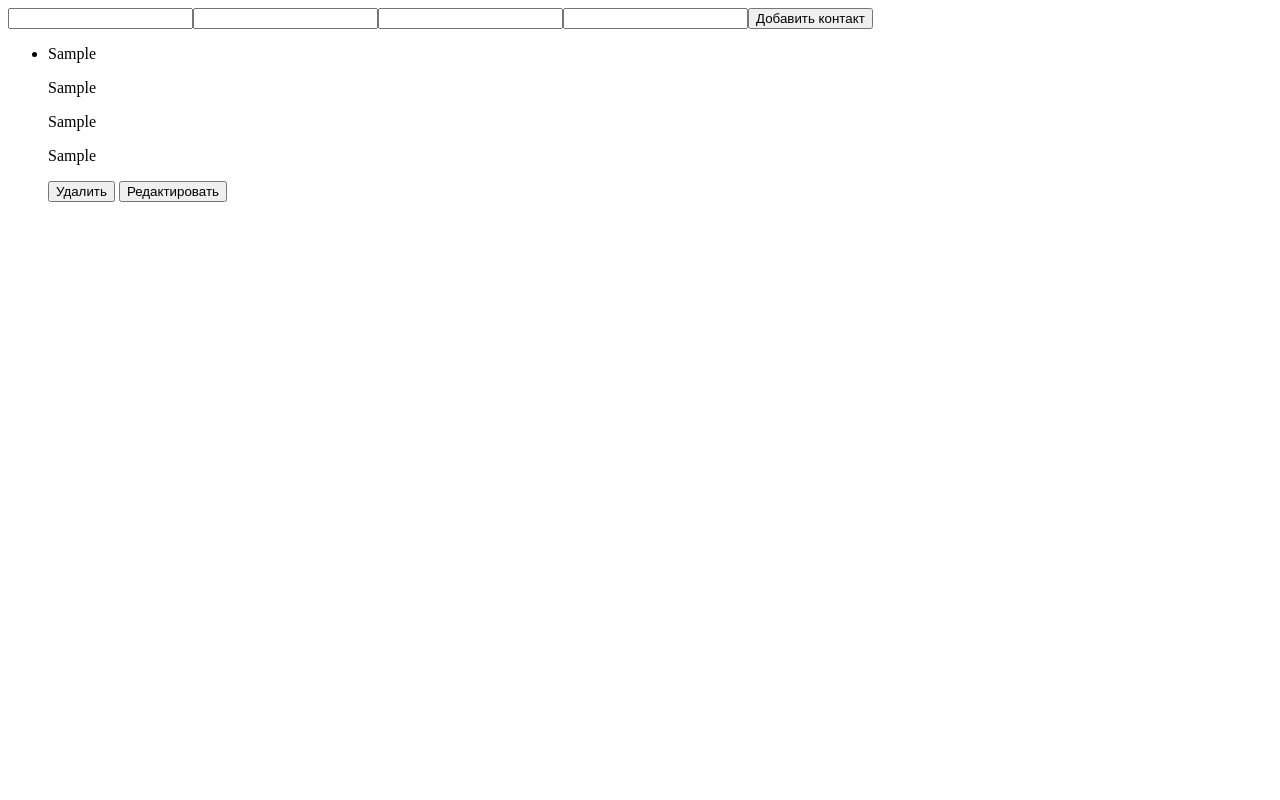
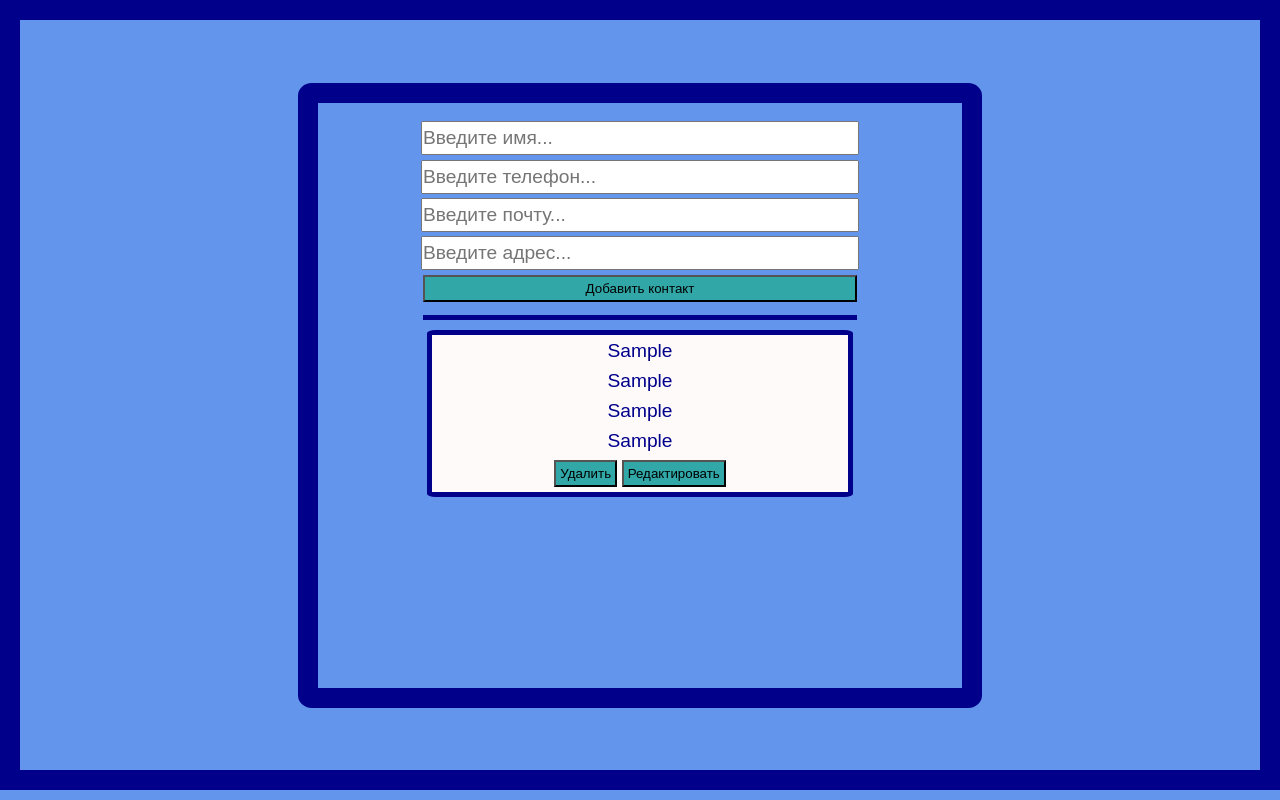
Before and after one commit to MariaTarasevich/js-hw-11.2, a plain HTML site: page index.html in a window 1280 px wide. Both pictures are taken after typing "Sample", "Sample", "Sample", "Sample" into the empty fields and a click on the button "Добавить контакт". Drawn offline with Linux system fonts and the light colour scheme.

Commit message:
styles added

```diff
--- /dev/null
+++ b/css/style.css
@@ -0,0 +1,75 @@
+*{
+    margin: 0;
+    padding: 0;
+    font-family: Arial, Helvetica, sans-serif;
+    color: darkblue;
+}
+
+body{
+    background-color: cornflowerblue;
+    border: solid 20px darkblue;
+    min-height: 93.8vh;
+    display: flex;
+    justify-content: center;
+    align-items: center;
+}
+
+.contacts{
+    border: solid 20px darkblue;
+    border-radius: 2%;
+    padding: 1%;
+    width: 50%;
+    height: 70vh;
+    display: flex;
+    flex-direction: column;
+    align-items: center;
+}
+input{
+    display: block;
+    width: 100%;
+    height: 30px;
+    margin-bottom: 1%;
+    font-size: 1.2em;
+}
+button{
+    padding: 1%;
+    color: black;
+}
+
+input+button{
+    width: 100%;
+}
+.contacts__option{
+    margin: 1%;
+    width: 70%;
+    display: flex;
+    flex-direction: column;
+    align-items: center;
+    border-bottom: darkblue solid 5px;
+    padding-bottom: 2%;
+}
+
+ul{
+    list-style:none;
+    width: 70%;
+    height: 50%;
+    overflow-y: scroll;
+}
+
+li{
+    border: darkblue solid 5px;
+    background-color: snow;
+    margin: 1%;
+    padding: 1%;
+    text-align: center;
+    border-radius: 2%;
+}
+
+li>p{
+    margin-bottom: 2%;
+    font-size: 1.2em;
+}
+
+button{
+    background-color: rgb(49, 167, 167);
+}
--- a/index.html
+++ b/index.html
@@ -5,6 +5,7 @@
     <meta http-equiv="X-UA-Compatible" content="IE=edge">
     <meta name="viewport" content="width=device-width, initial-scale=1.0">
     <script src="js/script.js"></script>
+    <link rel="stylesheet" href="css/style.css">
     <title>Document</title>
 </head>
 <body>
--- a/js/script.js
+++ b/js/script.js
@@ -63,7 +63,7 @@ class ContactsApp extends Contacts {
 
     createHTML(){
         const contactOption = document.createElement('div')
-        contactOption.classList.add('.contacts__option')
+        contactOption.classList.add('contacts__option')
 
         this.app = document.createElement('div');
         this.inputName = document.createElement('input');
@@ -78,6 +78,11 @@ class ContactsApp extends Contacts {
         this.inputEmail.classList.add('contact__email')
         this.inputAddress.classList.add('contact__address')
         this.addButton.classList.add('contact__button__add')
+
+        this.inputName.setAttribute('placeholder', 'Введите имя...')
+        this.inputPhone.setAttribute('placeholder', 'Введите телефон...')
+        this.inputEmail.setAttribute('placeholder', 'Введите почту...')
+        this.inputAddress.setAttribute('placeholder', 'Введите адрес...')
 
         this.addButton.innerHTML = "Добавить контакт"
 
```
